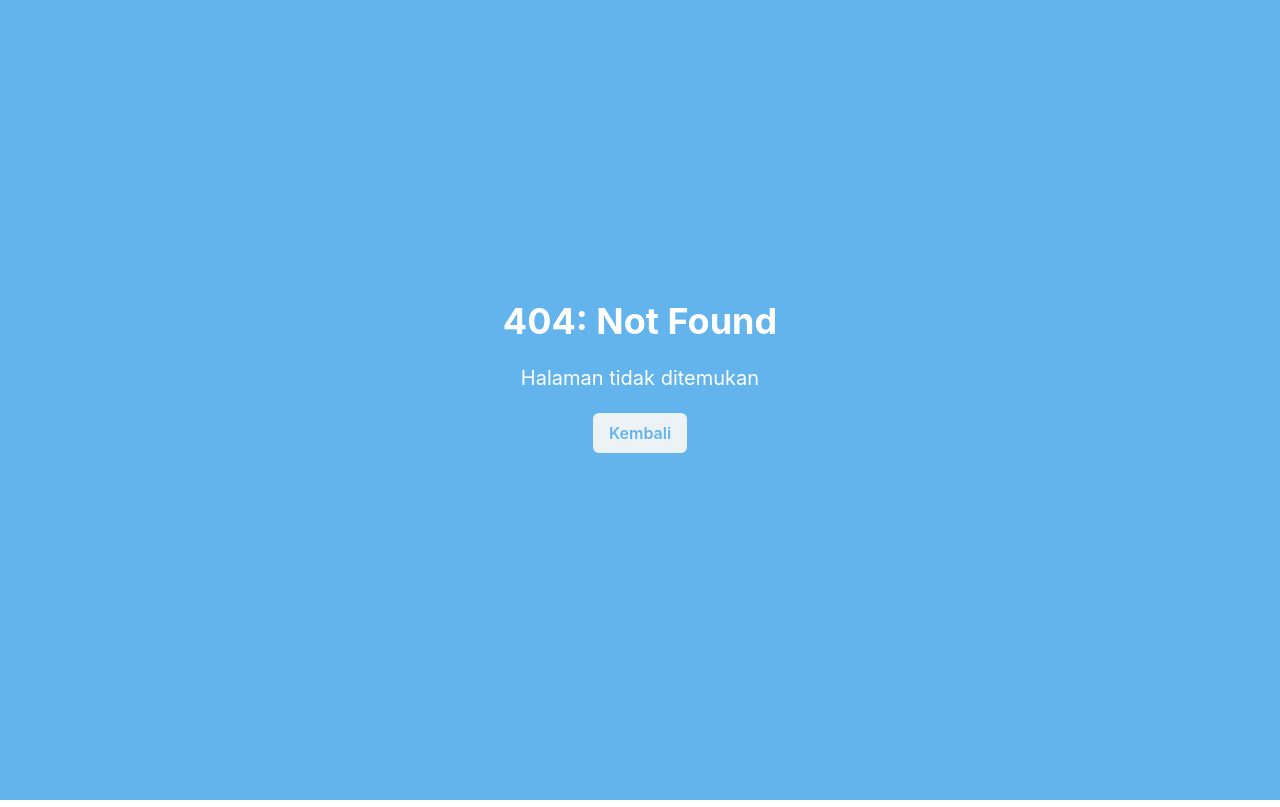
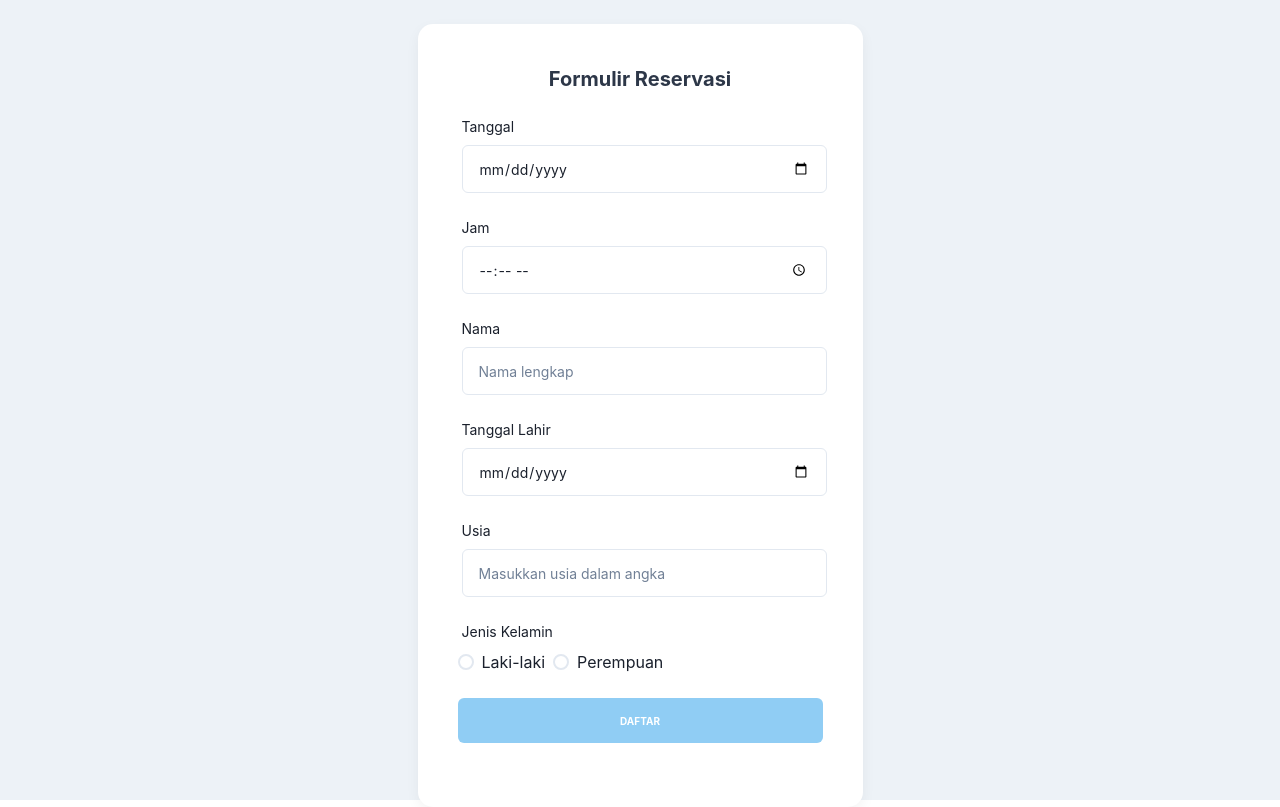
Before and after one commit to gg2-sehatin/sehatin, a React (Create React App) app: page /form in a window 1280 px wide. Before the commit this address had no page. Built offline with nearby package versions, Linux system fonts and the light colour scheme.

Commit message:
Create StatusReservationFormRegister page

```diff
--- /dev/null
+++ b/src/pages/PatientPage/StatusReservationFormRegister/index.tsx
@@ -0,0 +1,160 @@
+import React from "react";
+import {
+  Flex,
+  Button,
+  FormControl,
+  Text,
+  useColorModeValue,
+  FormLabel,
+  Input,
+  RadioGroup,
+  Stack,
+  Radio,
+} from "@chakra-ui/react";
+
+function StatusReservationFormRegister() {
+  const textColor = useColorModeValue("gray.700", "white");
+  const bgForm = useColorModeValue("white", "navy.800");
+  return (
+    <Flex position="relative" bg="gray.100">
+      <Flex
+        h="100vh"
+        p="24px"
+        w="100%"
+        maxW="1044px"
+        mx="auto"
+        justifyContent="space-between"
+      >
+        <Flex w="100%" h="100%" alignItems="center" justifyContent="center">
+          <Flex
+            zIndex="2"
+            direction="column"
+            w="445px"
+            background="transparent"
+            borderRadius="15px"
+            p="40px"
+            mx={{ base: "100px" }}
+            m={{ base: "20px", md: "auto" }}
+            bg={bgForm}
+            boxShadow={useColorModeValue(
+              "0px 5px 14px rgba(0, 0, 0, 0.05)",
+              "unset"
+            )}
+          >
+            <Text
+              fontSize="xl"
+              color={textColor}
+              fontWeight="bold"
+              textAlign="center"
+              mb="22px"
+            >
+              Formulir Reservasi
+            </Text>
+
+            <FormLabel ms="4px" fontSize="sm" fontWeight="normal">
+              Tanggal
+            </FormLabel>
+            <Input
+              variant="outline"
+              fontSize="sm"
+              ms="4px"
+              type="date"
+              mb="24px"
+              size="lg"
+            />
+
+            <FormLabel ms="4px" fontSize="sm" fontWeight="normal">
+              Jam
+            </FormLabel>
+            <Input
+              variant="outline"
+              fontSize="sm"
+              ms="4px"
+              type="time"
+              mb="24px"
+              size="lg"
+            />
+
+            <FormControl>
+              <FormLabel ms="4px" fontSize="sm" fontWeight="normal">
+                Nama
+              </FormLabel>
+              <Input
+                variant="outline"
+                fontSize="sm"
+                ms="4px"
+                type="text"
+                placeholder="Nama lengkap"
+                mb="24px"
+                size="lg"
+              />
+            </FormControl>
+
+            <FormLabel ms="4px" fontSize="sm" fontWeight="normal">
+              Tanggal Lahir
+            </FormLabel>
+            <Input
+              variant="outline"
+              fontSize="sm"
+              ms="4px"
+              type="date"
+              placeholder="Tempat lahir"
+              mb="24px"
+              size="lg"
+            />
+
+            <FormLabel ms="4px" fontSize="sm" fontWeight="normal">
+              Usia
+            </FormLabel>
+            <Input
+              variant="outline"
+              fontSize="sm"
+              ms="4px"
+              type="number"
+              placeholder="Masukkan usia dalam angka"
+              mb="24px"
+              size="lg"
+            />
+
+            <FormLabel ms="4px" fontSize="sm" fontWeight="normal">
+              Jenis Kelamin
+            </FormLabel>
+            <RadioGroup>
+              <Stack direction="row">
+                <Radio value="1">Laki-laki</Radio>
+                <Radio value="2">Perempuan</Radio>
+              </Stack>
+            </RadioGroup>
+
+            <FormControl>
+              <a href="/statusreservationonwaiting">
+                <Button
+                  mt="24px"
+                  fontSize="10px"
+                  variant="dark"
+                  fontWeight="bold"
+                  w="100%"
+                  h="45"
+                  mb="24px"
+                  color="white"
+                  bg="blue.200"
+                >
+                  DAFTAR
+                </Button>
+              </a>
+            </FormControl>
+            <Flex
+              flexDirection="column"
+              justifyContent="center"
+              alignItems="center"
+              maxW="100%"
+              mt="0px"
+            ></Flex>
+          </Flex>
+        </Flex>
+      </Flex>
+    </Flex>
+  );
+}
+
+export default StatusReservationFormRegister;
--- a/src/routers/index.tsx
+++ b/src/routers/index.tsx
@@ -3,6 +3,7 @@ import Login from "pages/login";
 import Register from "pages/register";
 import PageNotFound from "pages/page404";
 import StatusReservationNotRegister from "pages/PatientPage/StatusReservationNotRegister";
+import StatusReservationFormRegister from "pages/PatientPage/StatusReservationFormRegister";
 
 const Routers = () => {
   return (
@@ -14,6 +15,7 @@ const Routers = () => {
         {/* Catch all */}
         <Route path="*" element={<PageNotFound />} />
         <Route path="/patient" element={<StatusReservationNotRegister />} />
+        <Route path="/form" element={<StatusReservationFormRegister />} />
       </Routes>
     </Router>
   );
```
